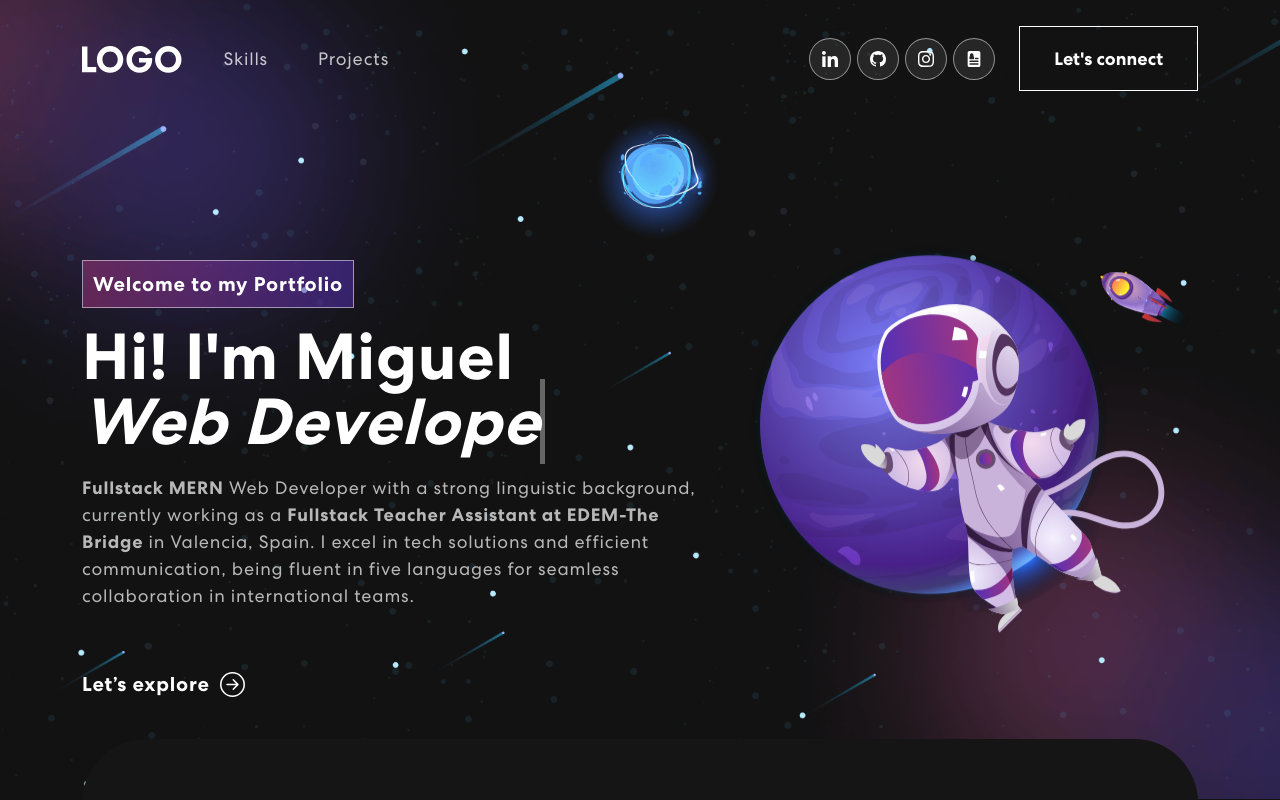
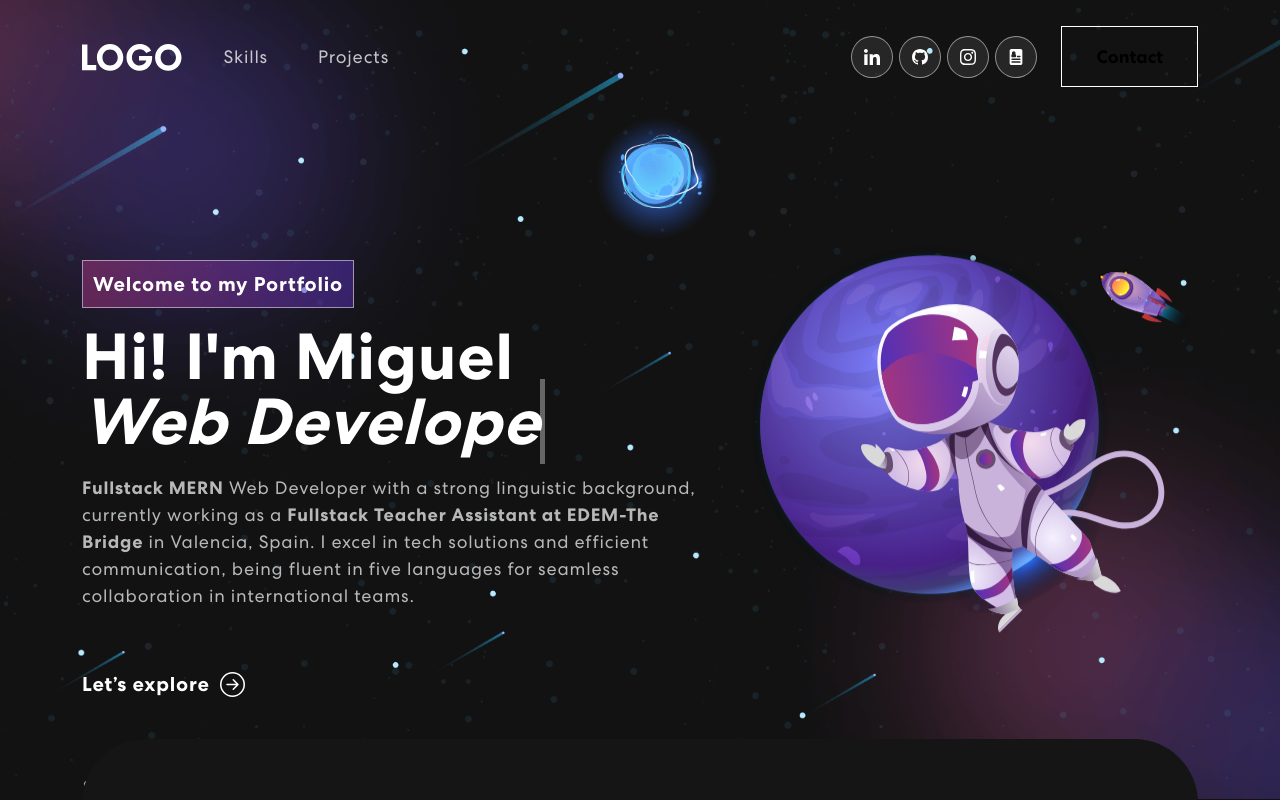
Before and after one commit to miguelherreravillanueva/Personal_Page, a React (Create React App) app: page / in a window 1280 px wide. Shown: the top 800 px of the page. Built offline with nearby package versions, Linux system fonts and the light colour scheme.

Commit message:
PDF succesfully added to Nav&Footer

```diff
--- a/src/components/Footer.js
+++ b/src/components/Footer.js
@@ -4,6 +4,8 @@ import logo from "../assets/img/logo.svg";
 import navIcon1 from "../assets/img/nav-icon1.svg";
 import navIcon2 from "../assets/img/nav-icon2.svg";
 import navIcon3 from "../assets/img/nav-icon3.svg";
+import navIcon4 from "../assets/img/nav-icon4.svg";
+
 
 const Footer = () => {
     return (
@@ -18,6 +20,7 @@ const Footer = () => {
                             <a href="https://www.linkedin.com/in/mherrevi/"><img src={navIcon1} alt="Icon" /></a>
                             <a href="https://github.com/miguelherreravillanueva"><img src={navIcon2} alt="Icon" /></a>
                             <a href="https://www.instagram.com/miki.hv/"><img src={navIcon3} alt="Icon" /></a>
+                            <a href="https://drive.google.com/file/d/1stdGsutym2X4rqni-toc5Pu3qYeHEUxV/view" download="CV_MiguelHerrera" ><img src={navIcon4} alt="" /></a>
                         </div>
                         <p>Copyright 2023. All Rights Reserved</p>
                     </Col>
--- a/src/components/NavBar.js
+++ b/src/components/NavBar.js
@@ -7,7 +7,6 @@ import navIcon3 from '../assets/img/nav-icon3.svg'
 import navIcon4 from '../assets/img/nav-icon4.svg'
 
 function NavBar() {
-
     const [activeLink, setActiveLink] = useState('home')
     const [scrolled, setScrolled] = useState(false)
 
@@ -47,10 +46,10 @@ function NavBar() {
                             <a href="https://www.linkedin.com/in/mherrevi/"><img src={navIcon1} alt="" /></a>
                             <a href="https://github.com/miguelherreravillanueva"><img src={navIcon2} alt="" /></a>
                             <a href="https://www.instagram.com/miki.hv/"><img src={navIcon3} alt="" /></a>
-                            <a href="../assets/1.CV_Miguel_Herrera_Villanueva_(en).pdf" download="1.CV_Miguel_Herrera(en)"><img src={navIcon4} alt="" /></a>
+                            <a href="https://drive.google.com/file/d/1stdGsutym2X4rqni-toc5Pu3qYeHEUxV/view" download="CV_MiguelHerrera" ><img src={navIcon4} alt="" /></a>
                         </div>
                         <button className='vvd' onClick={() => console.log('connect')}>
-                            <span>Let's connect</span>
+                            <Nav.Link href="#connect" className={activeLink === 'connect' ? 'active navbar-link' : 'navbar-link'} onClick={() => onUpdateActiveLink('connect')}>Contact</Nav.Link>
                         </button>
                     </span>
                 </Navbar.Collapse>
```
Also changed, not shown: 1 other file (tests, documents, lock files or other folders).
